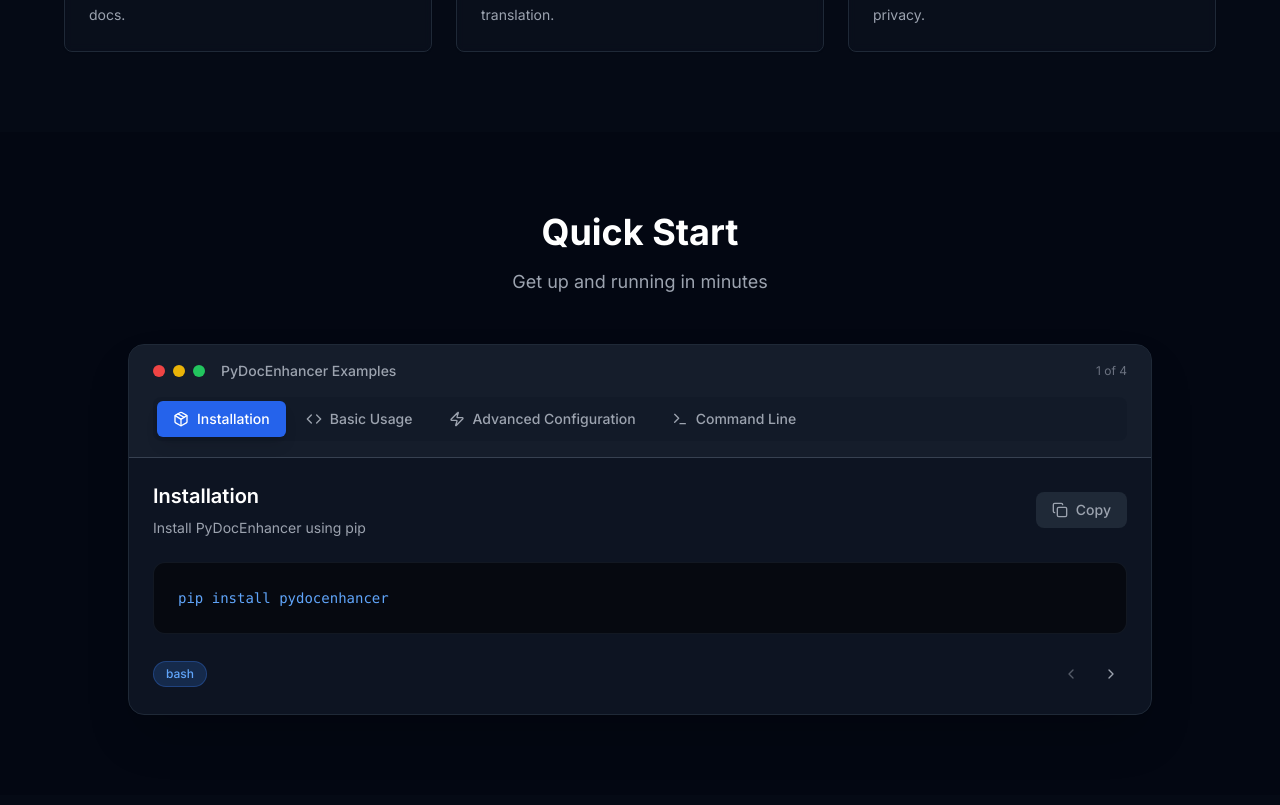
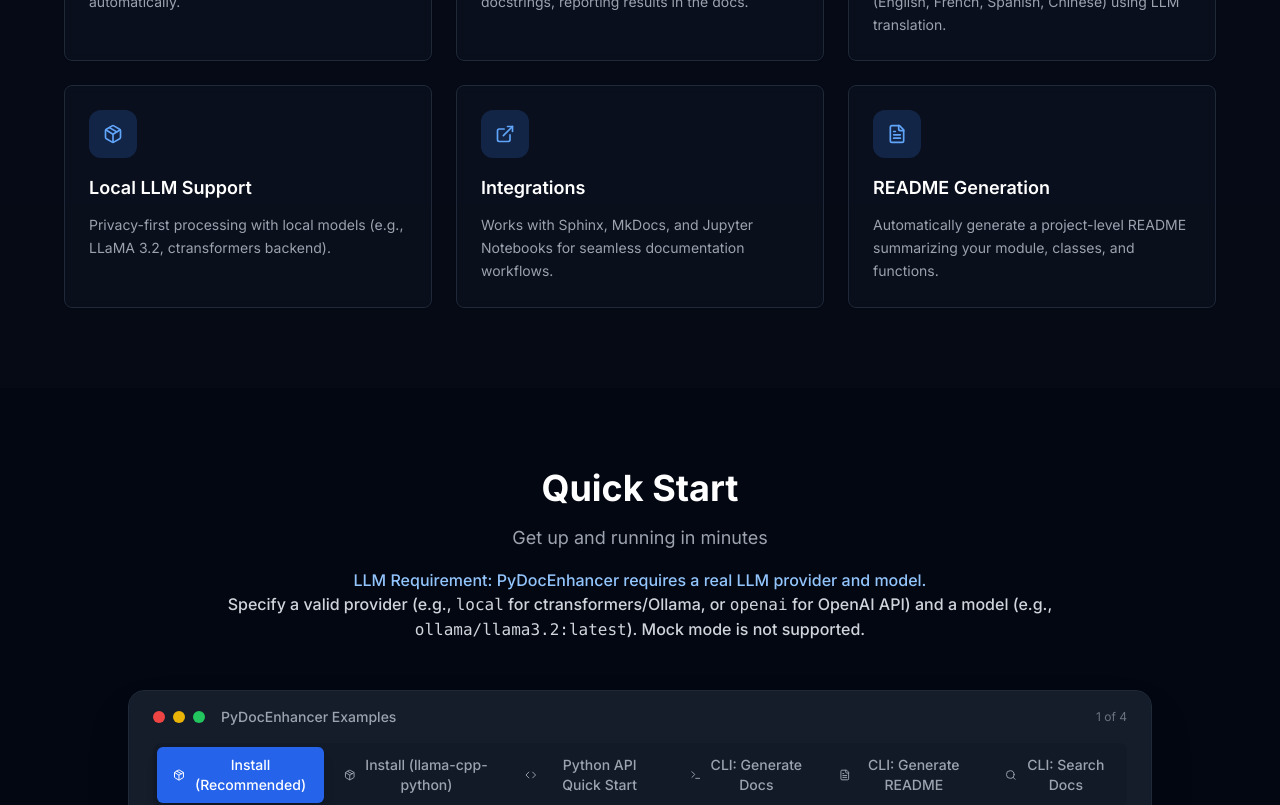
Before and after one commit to utachicodes/pydocenhancer_website, a Next.js app: page / in a window 1280 px wide. Shown: the part 1320-2125 px from the top of the page. Built offline with nearby package versions, Linux system fonts and the light colour scheme.

Commit message:
Update with new features

```diff
--- a/app/page.tsx
+++ b/app/page.tsx
@@ -183,7 +183,7 @@ pydocenhancer ./src --output ./docs --include-private --examples`,
             </h1>
 
             <p className="text-xl text-gray-400 max-w-2xl mx-auto leading-relaxed">
-              AI-powered documentation that automatically generates summaries, explanations, examples, and more for your Python projects.
+              AI-powered Python plugin to enhance documentation with summaries, code explanations, examples, semantic search, automated example testing, and multilingual documentation.
             </p>
 
             <div className="flex flex-col sm:flex-row gap-4 justify-center items-center">
@@ -246,29 +246,34 @@ pydocenhancer ./src --output ./docs --include-private --examples`,
         <div className="container mx-auto max-w-6xl">
           <div className="text-center mb-16">
             <h2 className="text-4xl font-bold text-white mb-4">Features</h2>
-            <p className="text-lg text-gray-400">AI-powered enhancements for professional Python documentation</p>
+            <p className="text-lg text-gray-400">Everything you need for next-level Python documentation</p>
           </div>
 
           <div className="grid md:grid-cols-2 lg:grid-cols-3 gap-6">
             {[
               {
                 title: "Auto-Generated Summaries",
-                description: "Intelligently creates concise summaries for modules, classes, and functions using advanced AI models.",
+                description: "Summarize modules, classes, and functions with concise, AI-generated overviews.",
                 icon: <FileText className="w-5 h-5" />,
               },
               {
                 title: "Code Explanations",
-                description: "Converts complex code logic into plain-English explanations that anyone can understand.",
+                description: "Plain-English explanations of code logic for better understanding and onboarding.",
                 icon: <Book className="w-5 h-5" />,
               },
               {
                 title: "Semantic Search",
-                description: "Search your documentation using natural language queries like 'find data processing functions'.",
+                description: "Query documentation with natural language (e.g., 'find data processing functions').",
                 icon: <Search className="w-5 h-5" />,
               },
               {
+                title: "Auto-Generated Examples",
+                description: "Create working code examples from docstrings automatically.",
+                icon: <Code className="w-5 h-5" />,
+              },
+              {
                 title: "Automated Example Testing",
-                description: "Extracts code examples from docstrings, runs them automatically, and reports results in your docs.",
+                description: "Extracts and runs code examples from docstrings, reporting results in the docs.",
                 icon: <Zap className="w-5 h-5" />,
               },
               {
@@ -277,9 +282,19 @@ pydocenhancer ./src --output ./docs --include-private --examples`,
                 icon: <Users className="w-5 h-5" />,
               },
               {
-                title: "Privacy-First Local LLMs",
-                description: "Run everything locally with models like llama 3.2 or Ollama, no cloud required, complete privacy.",
+                title: "Local LLM Support",
+                description: "Privacy-first processing with local models (e.g., LLaMA 3.2, ctransformers backend).",
                 icon: <Package className="w-5 h-5" />,
+              },
+              {
+                title: "Integrations",
+                description: "Works with Sphinx, MkDocs, and Jupyter Notebooks for seamless documentation workflows.",
+                icon: <ExternalLink className="w-5 h-5" />,
+              },
+              {
+                title: "README Generation",
+                description: "Automatically generate a project-level README summarizing your module, classes, and functions.",
+                icon: <FileText className="w-5 h-5" />,
               },
             ].map((feature, index) => (
               <motion.div
@@ -311,6 +326,10 @@ pydocenhancer ./src --output ./docs --include-private --examples`,
           <div className="text-center mb-12">
             <h2 className="text-4xl font-bold text-white mb-4">Quick Start</h2>
             <p className="text-lg text-gray-400">Get up and running in minutes</p>
+            <div className="mt-4 text-base text-blue-300 font-medium">
+              <span>LLM Requirement:</span> PyDocEnhancer requires a real LLM provider and model.<br />
+              <span className="text-gray-300">Specify a valid provider (e.g., <code>local</code> for ctransformers/Ollama, or <code>openai</code> for OpenAI API) and a model (e.g., <code>ollama/llama3.2:latest</code>). Mock mode is not supported.</span>
+            </div>
           </div>
 
           {/* Modern Code Interface */}
@@ -341,7 +360,56 @@ pydocenhancer ./src --output ./docs --include-private --examples`,
 
               {/* Tab Navigation */}
               <div className="flex space-x-1 bg-gray-900/50 rounded-lg p-1">
-                {codeExamples.map((example, index) => (
+                {[
+                  {
+                    title: "Install (Recommended)",
+                    description: "Install PyDocEnhancer with local LLM support (no C++ build tools required)",
+                    code: "pip install pydocenhancer[local]",
+                    language: "bash",
+                    key: "install-local",
+                    icon: <Package className="w-4 h-4" />,
+                  },
+                  {
+                    title: "Install (llama-cpp-python)",
+                    description: "Install with llama-cpp-python backend (requires C++ build tools on Windows)",
+                    code: "pip install pydocenhancer[llama]",
+                    language: "bash",
+                    key: "install-llama",
+                    icon: <Package className="w-4 h-4" />,
+                  },
+                  {
+                    title: "Python API Quick Start",
+                    description: "Generate docs, README, and search with the Python API",
+                    code: `from pydocenhancer import DocEnhancer\n\n# Initialize with a real LLM (Ollama or LLaMA)\nenhancer = DocEnhancer(provider=\"local\", model=\"ollama/llama3.2:latest\", language=\"en\")\nenhancer.generate_docs(module_path=\"my_project/utils.py\", output_dir=\"docs\", language=\"en\")\n\n# Generate a README for your project\nenhancer.generate_readme(module_path=\"my_project/utils.py\", output_path=\"README.generated.md\", language=\"en\")\n\n# Search documentation\nresults = enhancer.search_docs(\"file handling functions\", \"docs\")\nprint(results)`,
+                    language: "python",
+                    key: "python-api",
+                    icon: <Code className="w-4 h-4" />,
+                  },
+                  {
+                    title: "CLI: Generate Docs",
+                    description: "Generate documentation with Ollama in English, with example testing",
+                    code: "pydocenhancer enhance --module my_project/utils.py --output docs/ --provider local --model ollama/llama3.2:latest --language en",
+                    language: "bash",
+                    key: "cli-generate-docs",
+                    icon: <Terminal className="w-4 h-4" />,
+                  },
+                  {
+                    title: "CLI: Generate README",
+                    description: "Generate a project-level README from your codebase",
+                    code: "pydocenhancer generate-readme --module my_project/utils.py --output README.generated.md --provider local --model ollama/llama3.2:latest --language en",
+                    language: "bash",
+                    key: "cli-generate-readme",
+                    icon: <FileText className="w-4 h-4" />,
+                  },
+                  {
+                    title: "CLI: Search Docs",
+                    description: "Search documentation with natural language",
+                    code: "pydocenhancer search --query \"data processing functions\" --docs-dir docs/",
+                    language: "bash",
+                    key: "cli-search",
+                    icon: <Search className="w-4 h-4" />,
+                  },
+                ].map((example, index) => (
                   <button
                     key={index}
                     onClick={() => setCurrentExample(index)}
```
